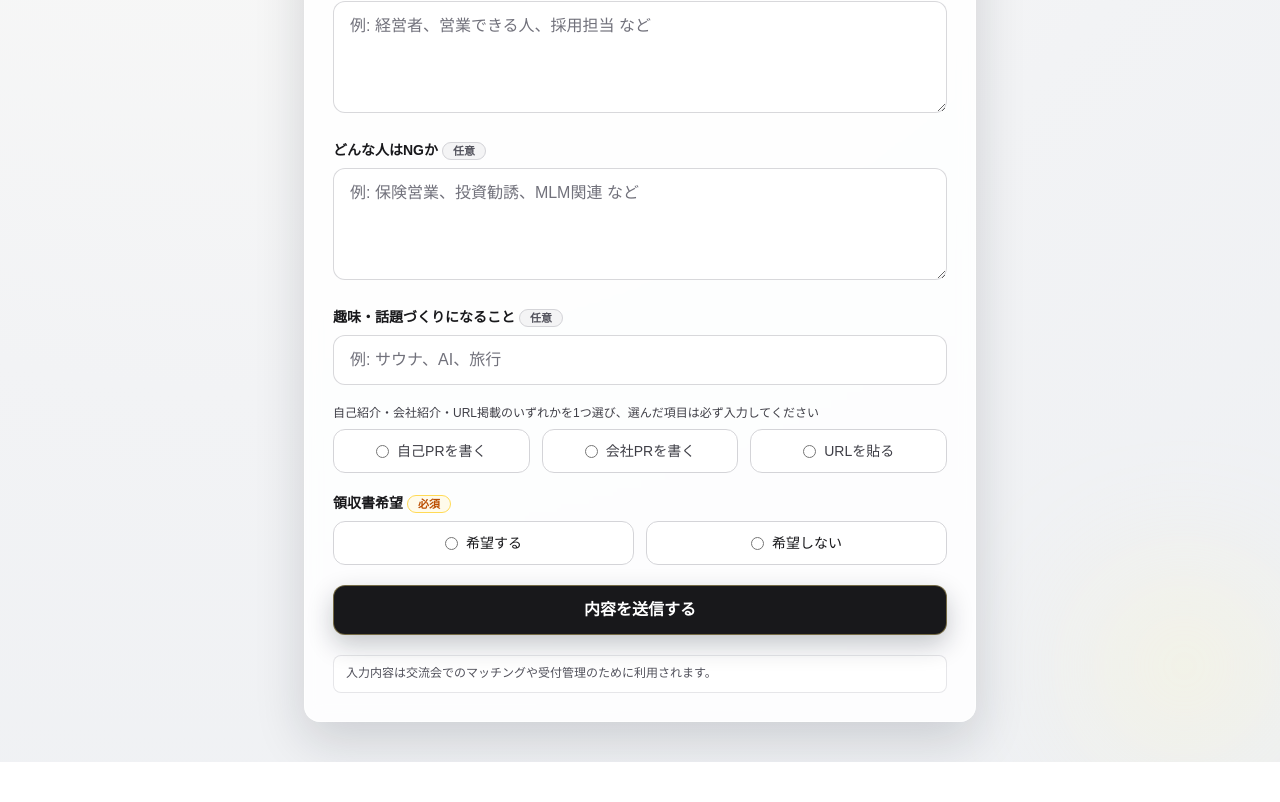
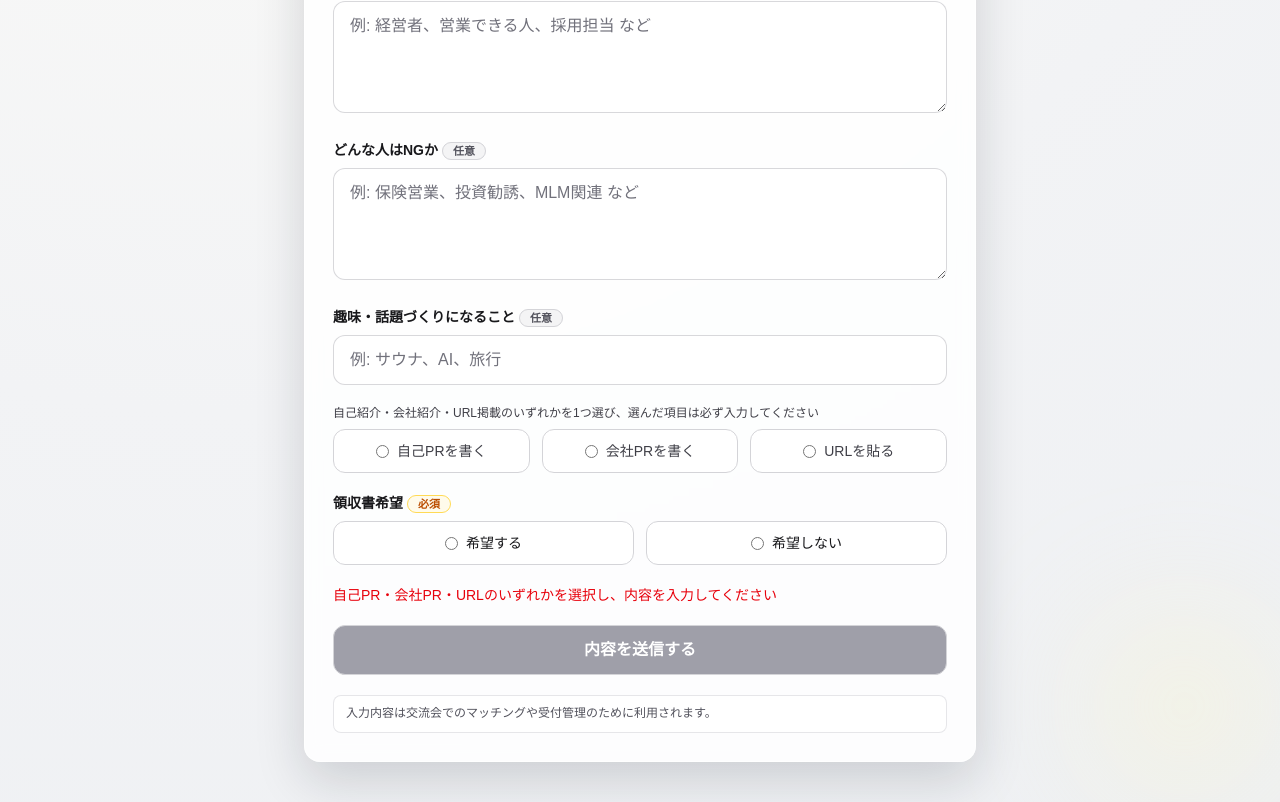
Before and after one commit to info-asiavisionlink/networking-form, a Next.js app: page / in a window 1280 px wide. Shown: the part 732-1534 px from the top of the page. Before the commit the page ends 1494 px from the top, so only its background shows below. Built offline with nearby package versions, Linux system fonts and the light colour scheme.

Commit message:
fix: company info validation and UI behavior

```diff
--- a/app/NetworkingForm.tsx
+++ b/app/NetworkingForm.tsx
@@ -86,6 +86,11 @@ export default function NetworkingForm() {
   }, [formData]);
 
   const isSelectedCompanyInfoInvalid = () => {
+    // 未選択はNG
+    if (!formData.company_info_mode) {
+      return true;
+    }
+
     if (formData.company_info_mode === "self_pr") {
       return !formData.self_pr.trim();
     }
@@ -96,7 +101,8 @@ export default function NetworkingForm() {
       const url = formData.profile_url.trim();
       return !url || !isValidUrl(url);
     }
-    return false;
+
+    return true;
   };
 
   const validateForm = () => {
@@ -645,6 +651,12 @@ export default function NetworkingForm() {
               </p>
             )}
 
+            {isSelectedCompanyInfoInvalid() && (
+              <p className="text-sm text-red-600 mt-2">
+                自己PR・会社PR・URLのいずれかを選択し、内容を入力してください
+              </p>
+            )}
+
             <button
               type="submit"
               disabled={isSubmitting || isSelectedCompanyInfoInvalid()}
```
